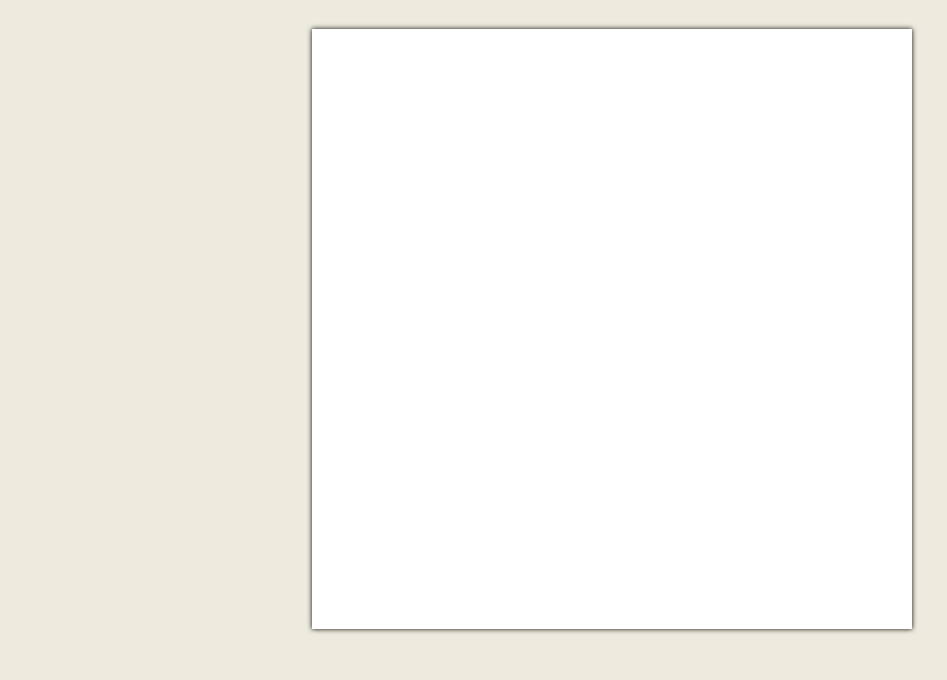
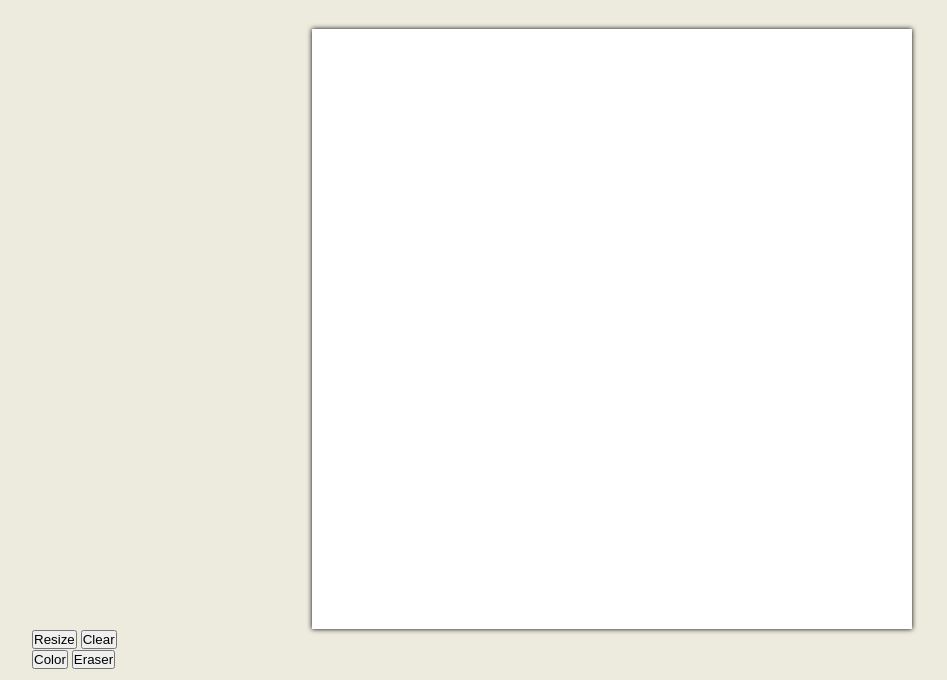
Before and after one commit to Ewest80/etch-a-sketch, a plain HTML site: page index.html in a window 1280 px wide. Shown: the part 120-800 px from the top of the page, without its empty margins (28-975 px from the left). Drawn offline with Linux system fonts and the light colour scheme.

Commit message:
Create grid and drawing control buttons

```diff
--- a/index.html
+++ b/index.html
@@ -23,5 +23,19 @@
 
       </div>
     </section>
+
+    <!-- Controls -->
+    <section class="controls">
+      <div class="container">
+        <div class="grid-tools">
+          <button id="resizeBtn" class="btn">Resize</button>
+          <button id="clearBtn" class="btn">Clear</button>
+        </div>
+        <div class="draw-tools">
+          <button id="colorBtn" class="btn">Color</button>
+          <button id="eraserBtn" class="btn">Eraser</button>
+        </div>
+      </div>
+    </section>
   </body>
 </html>
```
